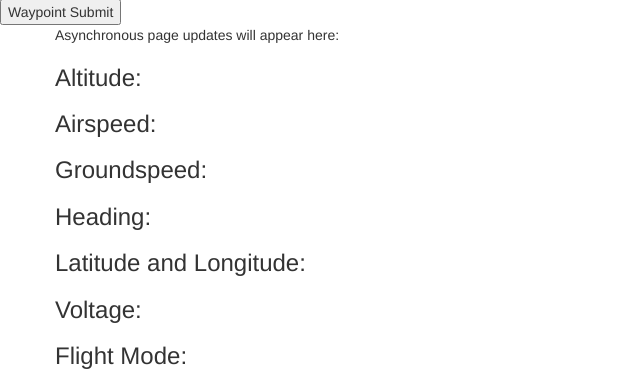
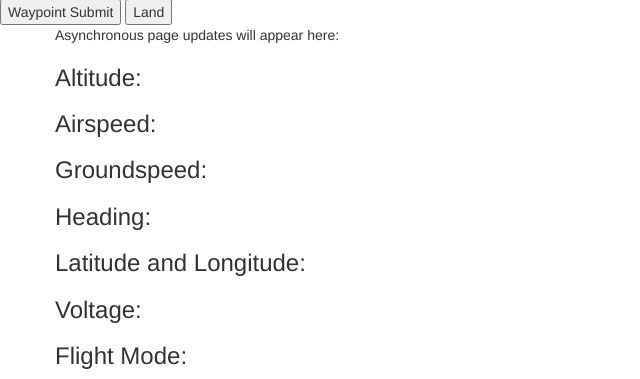
Before and after one commit to Codaero/emergency-response-drone, a Flask app: page / in a window 1280 px wide. Shown: the part 497-876 px from the top of the page, without its empty margins (0-640 px from the left). Run offline with Flask 2, Linux system fonts and the light colour scheme; some libraries are stand-ins or nearby versions.

Commit message:
working telemetry, waypoint, and land commands

```diff
--- a/server.py
+++ b/server.py
@@ -23,6 +23,7 @@ thread_stop_event = Event()
 latTemp = 0
 lngTemp = 0
 updated = False
+land = False
 
 def randomNumberGenerator():
     """
@@ -35,6 +36,12 @@ def randomNumberGenerator():
 
     while not thread_stop_event.isSet():
         data = commands.display_data(master)
+        global lngTemp
+        global latTemp
+        global updated
+        global land
+
+
 
         if ('.' in data["altitude"]):
             i = 0
@@ -101,8 +108,14 @@ def randomNumberGenerator():
             print('Updated.')
             print(latTemp)
             print(lngTemp)
+            commands.upload_mission(master, latTemp, lngTemp, 5)
+            commands.beginDelivery(master)
+            updated = False
         else:
             print('No new data.')
+
+        if land is True:
+            commands.landDrone(master)
 
 @app.route('/')
 def index():
@@ -125,15 +138,21 @@ def test_disconnect():
 
 @socketio.on('waypoint', namespace='/dir')
 def waypointSubmit(jsontext, methods=['GET', 'POST']):
-        data = json.loads(jsontext)
-        print('RECEIVED WAYPOINT DATA: ' + str(data["lat"]) + ', ' + str(data["lng"]))
-        global latTemp
-        global lngTemp
-        global updated
-        latTemp = data["lat"]
-        lngTemp = data["lng"]
-        updated = True
+    data = json.loads(jsontext)
+    print('RECEIVED WAYPOINT DATA: ' + str(data["lat"]) + ', ' + str(data["lng"]))
+    global latTemp
+    global lngTemp
+    global updated
+    latTemp = data["lat"]
+    lngTemp = data["lng"]
+    updated = True
 
+@socketio.on('land', namespace='/dir')
+def waypointSubmit(msg, methods=['GET', 'POST']):
+    global land
+    data = msg
+    print('LANDING DRONE')
+    land = data["land"]
 
 if __name__ == "__main__":
     socketio.run(app)  # creates instance of GUI class
--- a/templates/index.html
+++ b/templates/index.html
@@ -176,6 +176,13 @@
             console.log('Submitted.')
             socket.emit('waypoint', latLng, namespace = '/data')
         }
+
+        function land() {
+            var socket = io.connect('http://' + document.domain + ':' + location.port + '/dir');
+            console.log('Submitted.')
+            data = {"land": true}
+            socket.emit('land', data, namespace = '/data')
+        }
     </script>
 
     <style type="text/css" media="all">
@@ -203,6 +210,7 @@
     <input id="pac-input" class="controls" type="text" placeholder="Search Box" />
     <div id="map"></div>
     <button id="wpsubmit" onclick="submitLatLng();">Waypoint Submit</button>
+    <button id="landsubmit" onclick="land();">Land</button>
 
     <div class="container" id="content">
         <div class="row">
```
